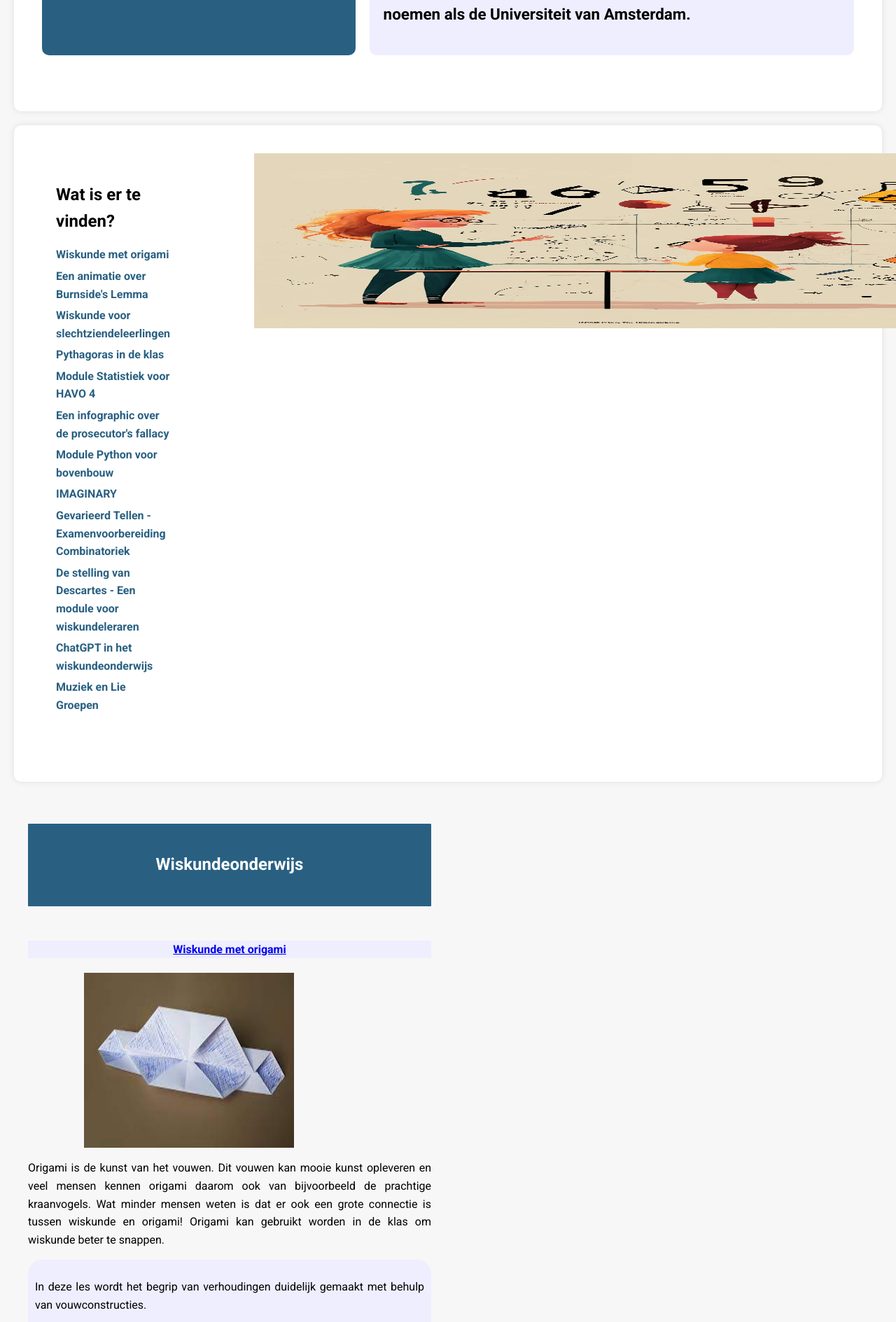
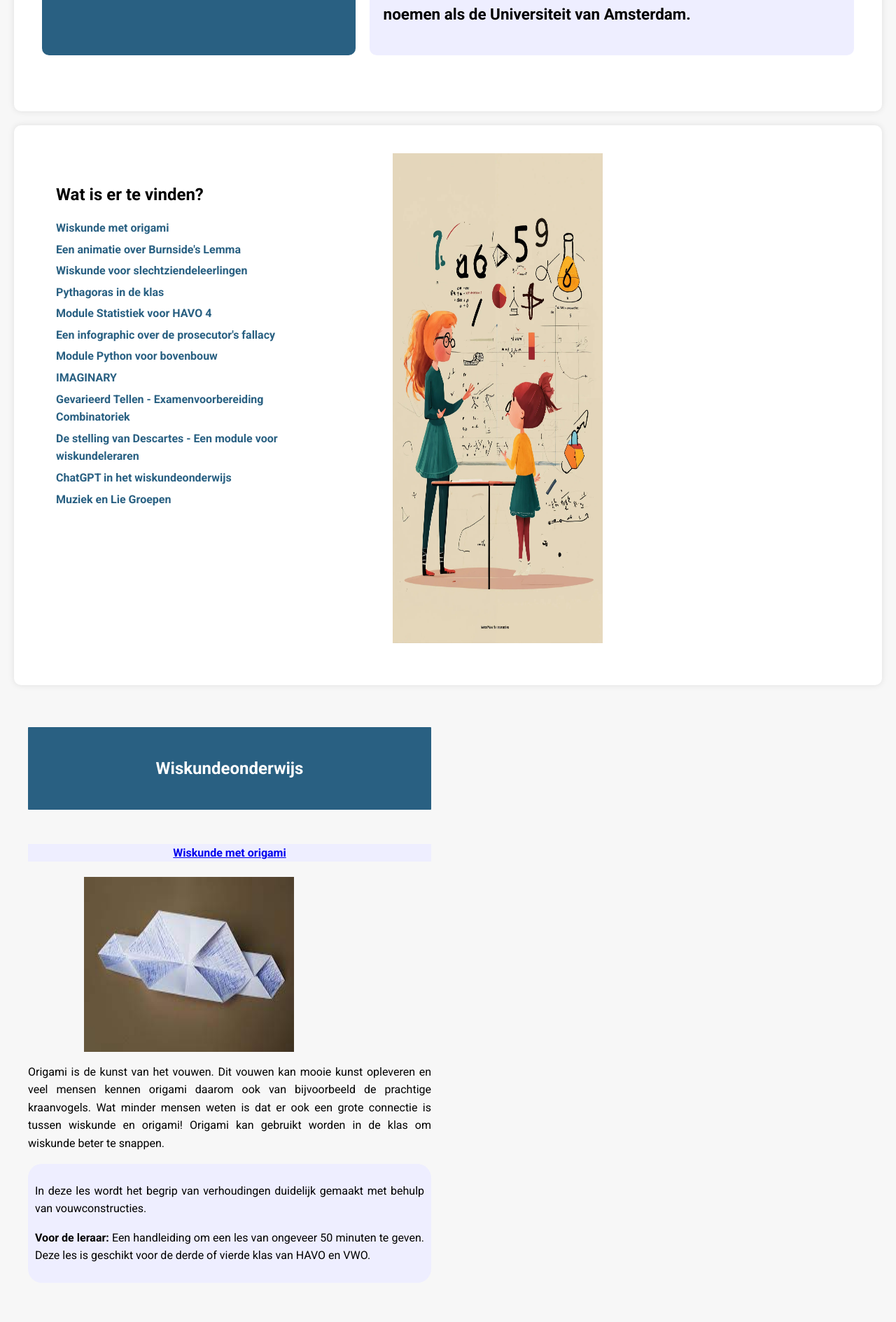
Before and after one commit to NicosStarreveld/Onderwijs-Communicatie, a Jekyll site: the page index.html, which Jekyll copies as it is, in a window 1280 px wide. Shown: the part 507-2396 px from the top of the page at 70% size. Built offline with Jekyll 4.4.1, drawn with Linux system fonts in a browser that asks for light colours.

Commit message:
Update index.html

```diff
--- a/index.html
+++ b/index.html
@@ -207,7 +207,7 @@
 
 	<div class="centerField">
 		<div class="imagebox">
-			<img align="middle" src="Images/Girls.jpg" width="1100" height ="250">
+			<img align="middle" src="Images/Girls.jpg" width="300" height ="700">
 				</div>
 	</div>
 	    </div>
```
